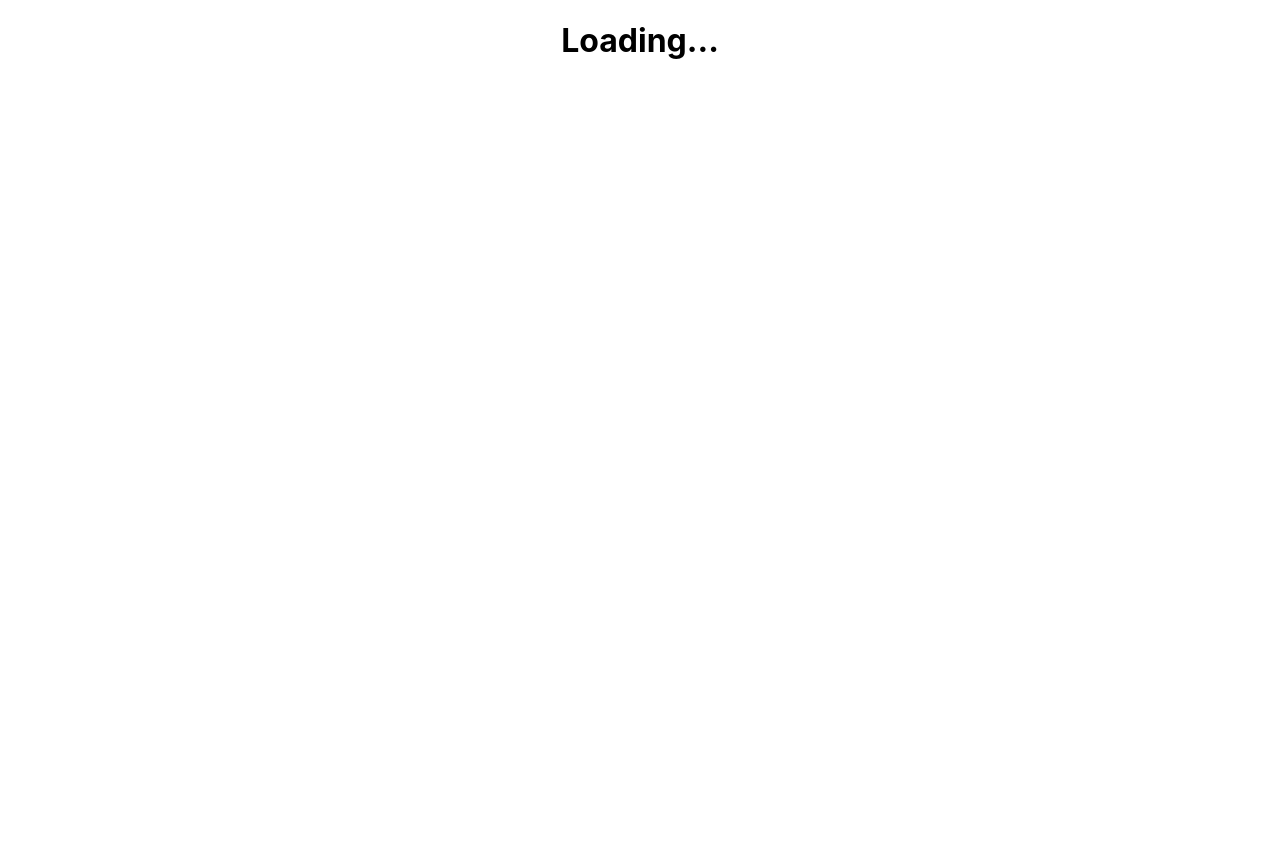
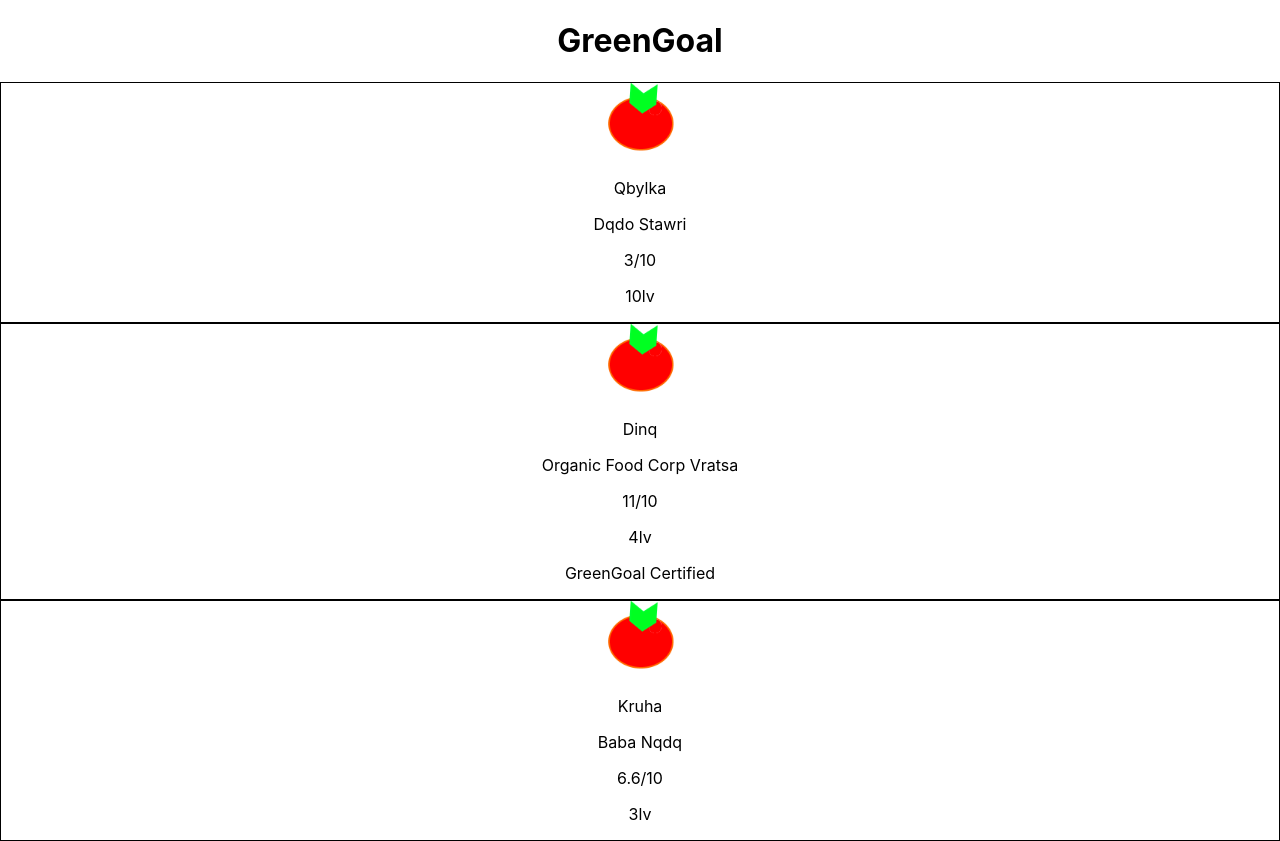
Before and after one commit to ZariProjects/Hack_Tues_GG, a React (Create React App) app in the folder green_goal/: page / in a window 1280 px wide. Before the commit the page ends 800 px from the top, so only its background shows below. Built offline with nearby package versions, Linux system fonts and the light colour scheme.

Commit message:
Init General Card Structure; Map Card State and Dispatch

```diff
--- a/green_goal/src/components/Cart/Cart.css
+++ b/green_goal/src/components/Cart/Cart.css
@@ -1,4 +1,6 @@
 .Cart {
     /* Вие сте */
-    background-color: aliceblue;
+    background-color: white;
+    display: block;
+    border: 1px solid black;
 }
--- a/green_goal/src/components/Cart/Cart.js
+++ b/green_goal/src/components/Cart/Cart.js
@@ -1,9 +1,18 @@
 import React from 'react';
+import './Cart.css'
 
 const cart = (props) => {
+    let certification = props.isCertified ? <p>GreenGoal Certified</p> : null;
+    const imgWidth = 75;
+    const imgHeigth = 75;
     return (
-        <div className="Cart">
-
+        <div className="Cart" onClick={props.clicked}>
+            <img src={props.img} alt={props.productName} width={imgWidth} height={imgHeigth} />
+            <p>{props.productName}</p>
+            <p>{props.sellerName}</p>
+            <p>{props.rating}/10</p>
+            <p>{props.price}lv</p>
+            {certification}
         </div>
     );
 };
--- a/green_goal/src/components/UI/Input/Input.css
+++ /dev/null
@@ -1,4 +0,0 @@
-.Input {
-    /* Вие сте */
-    background-color: aliceblue;
-}
--- a/green_goal/src/containers/App.js
+++ b/green_goal/src/containers/App.js
@@ -1,9 +1,11 @@
 import './App.css';
+import Carts from './Carts/Carts';
 
 function App() {
   return (
     <div className="App">
-      <h1>Loading...</h1>
+      <h1>GreenGoal </h1>
+      <Carts />
     </div>
   );
 }
--- /dev/null
+++ b/green_goal/src/containers/Carts/Carts.js
@@ -0,0 +1,60 @@
+import React, { Component } from 'react';
+import Cart from '../../components/Cart/Cart';
+import img from './SampleImgDeleteLater.png';
+import * as actions from '../../store/actions';
+import {connect} from 'react-redux';
+
+class Carts extends Component {
+
+    onClickHandler() {
+        alert('Dont Click My Apples');
+    }
+
+    render () {
+        return (
+            <div>
+                <Cart
+                clicked={this.onClickHandler}
+                isCertified={false}
+                productName="Qbylka"
+                sellerName="Dqdo Stawri"
+                rating={3}
+                price={10}
+                img={img}/>
+
+                <Cart
+                clicked={this.onClickHandler}
+                isCertified={true}
+                productName="Dinq"
+                sellerName="Organic Food Corp Vratsa"
+                rating={11}
+                price={4}
+                img={img}/>
+
+                <Cart
+                clicked={this.onClickHandler}
+                isCertified={false}
+                productName="Kruha"
+                sellerName="Baba Nqdq"
+                rating={6.6}
+                price={3}
+                img={img}/>
+
+            </div>
+        );
+    }
+};
+
+const mapStateToProps = state => {
+    return {
+        carts: state.cart.cartData
+    };
+};
+
+const mapDispatchToProps = dispatch => {
+   return {
+       onCartInit: () => dispatch(actions.init_cards())
+   }
+};
+
+export default connect(mapStateToProps, mapDispatchToProps)(Carts);
--- a/green_goal/src/store/actions/actionTypes.js
+++ b/green_goal/src/store/actions/actionTypes.js
@@ -1 +1,2 @@
 export const GET_CART_START = 'GET_CART_START';
+export const INIT_CARDS = 'INIT_CARDS';
--- a/green_goal/src/store/actions/carts.js
+++ b/green_goal/src/store/actions/carts.js
@@ -3,5 +3,11 @@ import * as actionTypes from './actionTypes';
 export const set_carts = (cartData) => {
     return {
         type: actionTypes.GET_CART_START
-    }
-}
+    };
+};
+
+export const init_cards = (cartData) => {
+    return {
+        type: actionTypes.INIT_CARDS
+    };
+};
--- a/green_goal/src/store/actions/index.js
+++ b/green_goal/src/store/actions/index.js
@@ -0,0 +1,6 @@
+import * as actionTypes from './actionTypes';
+
+export {
+    set_carts,
+    init_cards
+}from './carts';
```
Also changed, not shown: green_goal/src/components/UI/Input/Input.js (+48 -2 lines), green_goal/src/components/UI/Input/Input.module.css (added, +9 -0 lines), green_goal/src/components/UI/Button/Button.js (line endings or trailing spaces), green_goal/src/containers/Carts/SampleImgDeleteLater.png (added), 1 other file (tests, documents, lock files or other folders).
